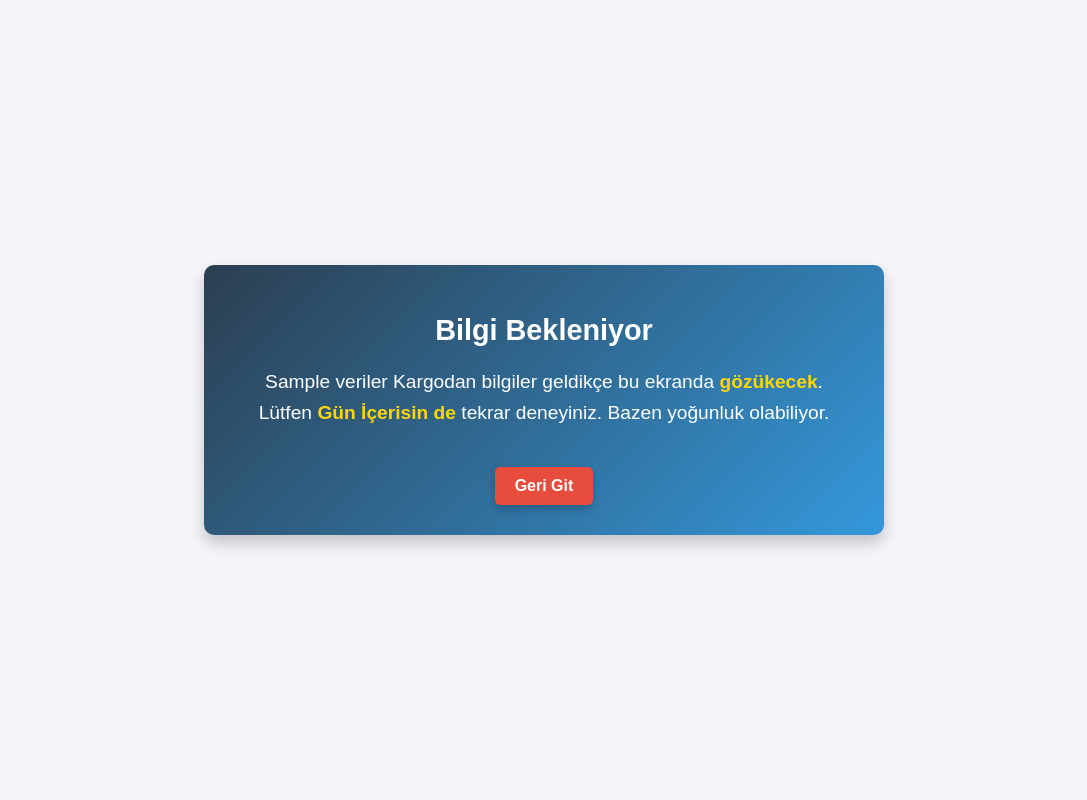
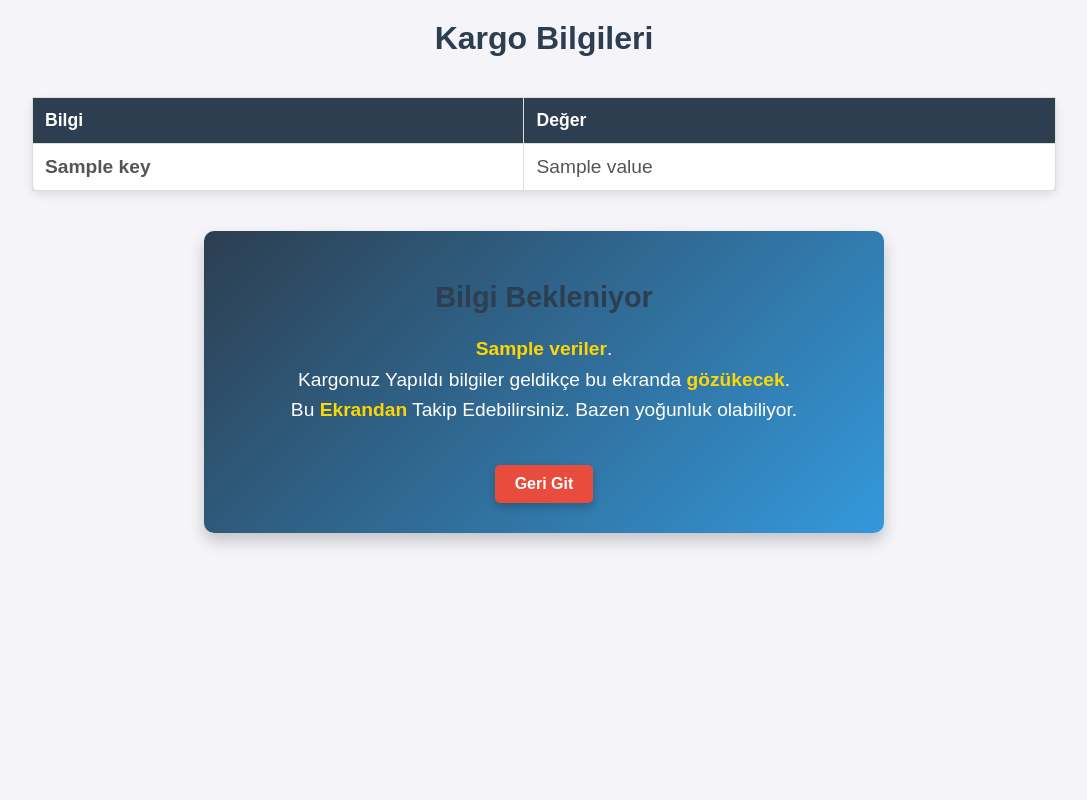
Before and after one commit to SiparisTakip/siparis_takip2, a Flask app: template templates/takipyok.html in a window 1280 px wide. Shown: the whole page, without its empty margins (96-1183 px from the left). Run offline with Flask 3, Linux system fonts and the light colour scheme; the template is opened without the code that fills it: most values are stand-ins (such as "Sample title", 1, 10 or a date in 2020).

Commit message:
Update takipyok.html

```diff
--- a/templates/takipyok.html
+++ b/templates/takipyok.html
@@ -10,10 +10,45 @@
             margin: 0;
             padding: 0;
             display: flex;
-            justify-content: center;
+            flex-direction: column;
             align-items: center;
-            height: 100vh;
             background-color: #f4f4f9;
+            min-height: 100vh;
+        }
+        h1 {
+            text-align: center;
+            margin: 20px 0;
+            color: #2c3e50;
+            font-size: 2em;
+            font-weight: bold;
+        }
+        table {
+            width: 80%;
+            margin: 20px auto 40px auto; /* Alt ve üst boşluk */
+            border-collapse: collapse;
+            background-color: #fff;
+            box-shadow: 0 4px 10px rgba(0, 0, 0, 0.1);
+            border-radius: 8px;
+        }
+        th, td {
+            border: 1px solid #ddd;
+            padding: 12px;
+            text-align: left;
+        }
+        th {
+            background-color: #2c3e50;
+            color: #fff;
+            font-size: 1.1em;
+        }
+        td {
+            font-size: 1.2em;
+            color: #555;
+        }
+        tr:nth-child(even) {
+            background-color: #f9f9f9;
+        }
+        tr:hover {
+            background-color: #f1f1f1;
         }
         .message-container {
             text-align: center;
@@ -53,7 +88,18 @@
         .back-button:hover {
             background-color: #c0392b;
         }
+        /* Media Queries for Responsive Design */
         @media screen and (max-width: 600px) {
+            table {
+                width: 95%;
+            }
+            th, td {
+                padding: 10px;
+                font-size: 1em;
+            }
+            h1 {
+                font-size: 1.8em;
+            }
             .message-container h1 {
                 font-size: 1.5em;
             }
@@ -64,10 +110,30 @@
     </style>
 </head>
 <body>
+    <h1>Kargo Bilgileri</h1>
+
+    <table>
+        <thead>
+            <tr>
+                <th>Bilgi</th>
+                <th>Değer</th>
+            </tr>
+        </thead>
+        <tbody>
+            {% for key, value in bilgiler1.items() %}
+            <tr>
+                <td><b>{{ key }}</b></td>
+                <td>{{ value }}</td>
+            </tr>
+            {% endfor %}
+        </tbody>
+    </table>
+
     <div class="message-container">
         <h1>Bilgi Bekleniyor</h1>
-        <p>{{ veriler}} Kargodan bilgiler geldikçe bu ekranda <span>gözükecek</span>. <br>
-        Lütfen <span>Gün İçerisin de</span> tekrar deneyiniz. Bazen yoğunluk olabiliyor.</p>
+        <p><span>{{ veriler }}</span>. <br>  Kargonuz Yapıldı
+            bilgiler geldikçe bu ekranda <span>gözükecek</span>. <br>
+        Bu <span>Ekrandan</span> Takip Edebilirsiniz. Bazen yoğunluk olabiliyor.</p>
         <a href="javascript:history.back()" class="back-button">Geri Git</a>
     </div>
 </body>
```
